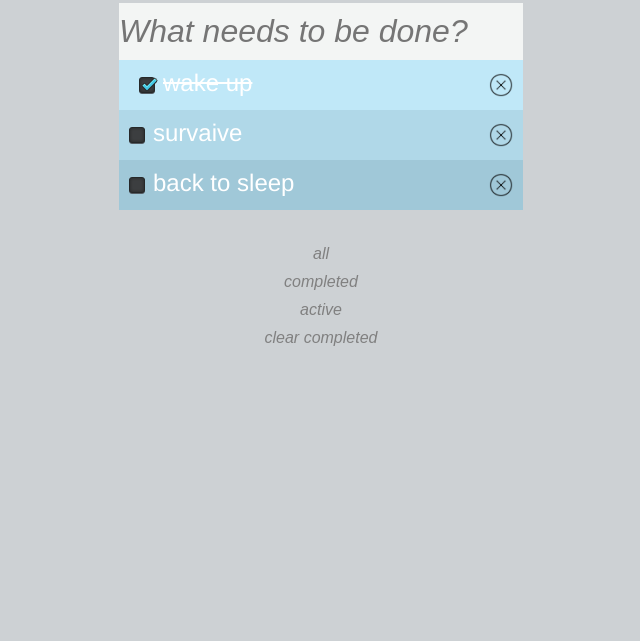
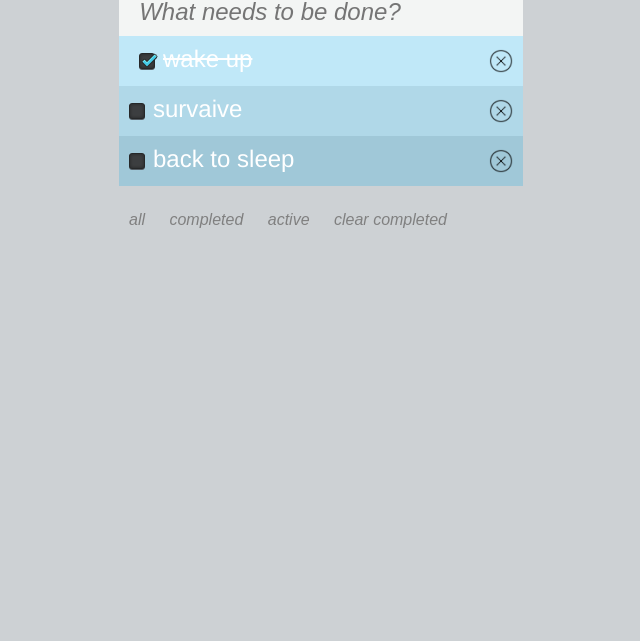
Before and after one commit to tndrm/todos, a plain HTML site: page index.html in a window 1280 px wide. Shown: the part 159-800 px from the top of the page, without its empty margins (319-959 px from the left). Drawn offline with Linux system fonts and the light colour scheme.

Commit message:
Update index.html

```diff
--- a/index.html
+++ b/index.html
@@ -14,21 +14,22 @@
 		}
 		h1{
 			margin: 0;
-			color: #fff;
 			text-align: center;
 			font-weight: normal;
-			font-size: 8em;
-			margin-bottom: 15px;
+			font-size: 128px;
 
 		}
 		form{
 			text-align: center;
+			width: 100%;
+			margin: 0 auto;
+			background-color: #F3F5F4;
 
 		}
 		#list{
 			width: 404px;
 			margin: 0 auto;
-			font-size: 1.5em;
+			font-size: 24px;
 		}
 		#close{
 			height: 24px;
@@ -44,12 +45,12 @@
 			height: 50px;
 		}
 		input{
-			padding: 10px 0;
-			font-size: 2em;
+			font-size: 24px;
 			font-style: italic;
+			width: 90%;
 			background-color: #F3F5F4;
 			border: 0px solid #DCE8EB;
-			width:404px;
+			padding: 10px 0;
 		}
 		input[type="checkbox"] {
     		display:none;
@@ -75,14 +76,16 @@
 
 		footer{
 			width: 404px;
-			font-size: 0.5em;
-			margin: 30px auto;
+
+			margin: 20px auto;
 		}
 		footer input{
 			background-color: #CDD1D4;
 			color: gray;
 			padding: 5px 10px;
 			cursor:pointer;
+			font-size: 16px;
+			width: auto;
 
 		}
 		footer input:hover{
@@ -97,15 +100,13 @@
 </head>
 <body>
 	<h1>todos</h1>
-	<form name="todos" action="" onsubmit="addToList(document.getElementById('form')); return false" method="post" id="form">
-		<input  type="text"  id="newCase" name="newCase" placeholder="What needs to be done?" >
 
-	</form>
 	<div id="list">
+		<form name="todos" action="" onsubmit="addToList(document.getElementById('form')); return false" method="post" id="form">
+			<input  type="text"  id="newCase" name="newCase" placeholder="What needs to be done?" >
+
+		</form>
 		<div id="allCases"><script>printCases('all')</script></div>
-
-
-
 
 	</div>
 	<footer>
```
